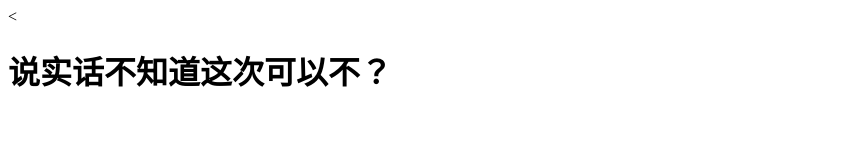
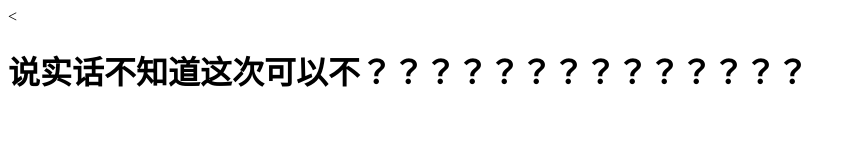
Before and after one commit to yanggreater/first, a plain HTML site: page index.html in a window 1280 px wide. Shown: the whole page, without its empty margins (0-855 px from the left). Drawn offline with Linux system fonts and the light colour scheme.

Commit message:
Update index.html

```diff
--- a/index.html
+++ b/index.html
@@ -4,6 +4,6 @@
 	<title>test</title>
 </head>
 <body>
-	<h1>说实话不知道这次可以不？</h1>
+	<h1>说实话不知道这次可以不？？？？？？？？？？？？？？</h1>
 </body>
 </html>
```
